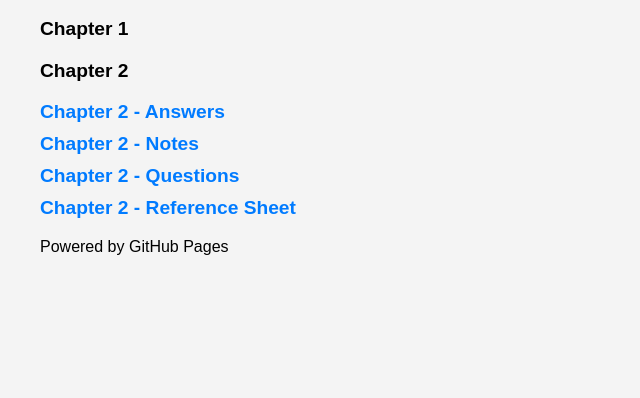
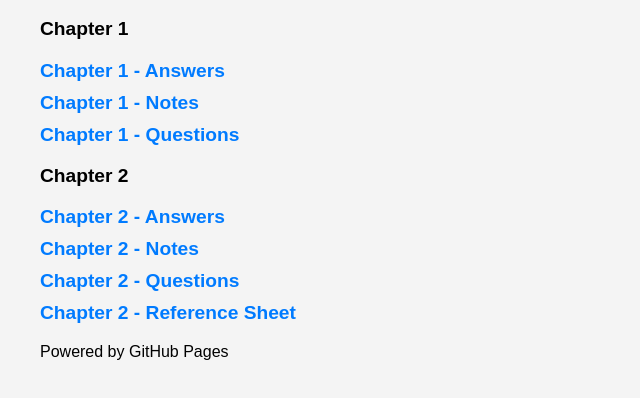
Before and after one commit to raham24/Cyber-Study-Guide, a plain HTML site: page index.html in a window 1280 px wide. Shown: the part 80-478 px from the top of the page, without its empty margins (0-640 px from the left). Drawn offline with Linux system fonts and the light colour scheme.

Commit message:
Update index.html

```diff
--- a/index.html
+++ b/index.html
@@ -39,7 +39,10 @@
     <div class="folder">
         <p>Chapter 1</p>
         <ul>
-            <!-- Add files for Chapter 1 here -->
+            <li><a href="Chapter 1/Chapter 1 - Answers.html">Chapter 1 - Answers</a></li>
+            <li><a href="Chapter 1/Chapter 1 - Notes.html">Chapter 1 - Notes</a></li>
+            <li><a href="Chapter 1/Chapter 1 - Questions.html">Chapter 1 - Questions</a></li>
+            <!-- <li><a href="Chapter 1/Chapter 1 - Reference Sheet.html">Chapter 1 - Reference Sheet</a></li> -->
         </ul>
     </div>
 
```
